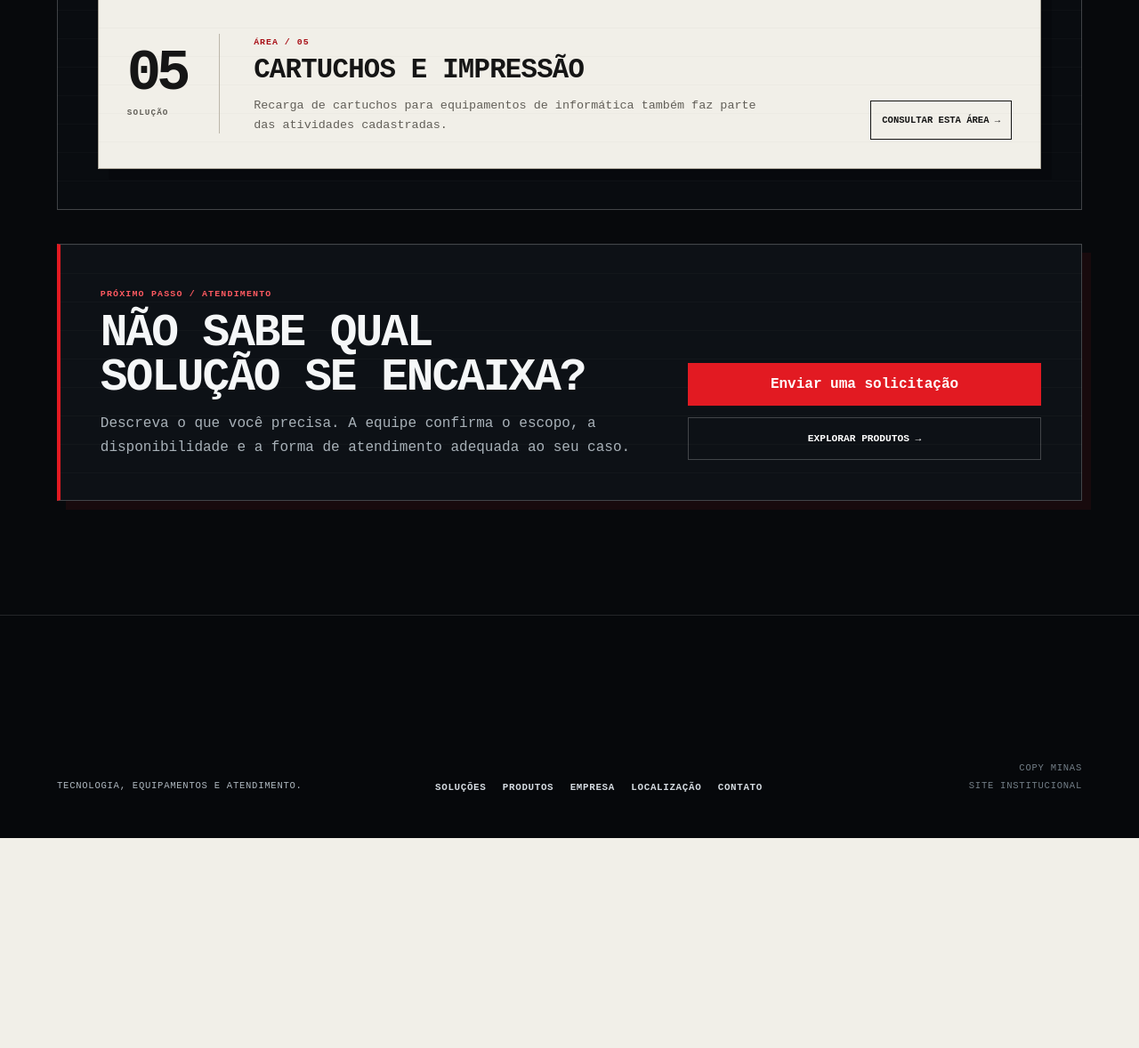
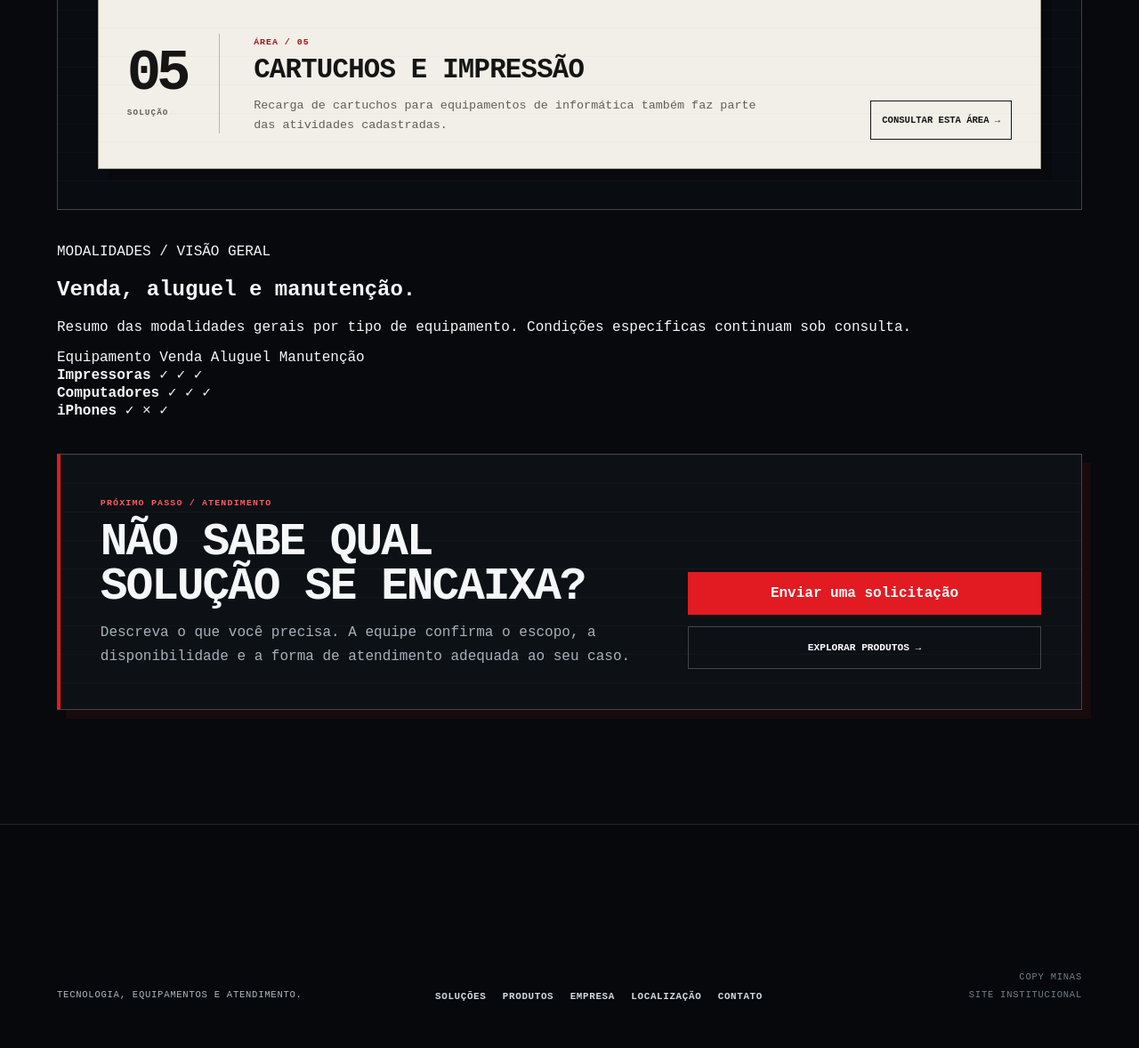
Before and after one commit to BrunoWerninghaus/site_copyminas, a Flask app: page /solucoes in a window 1280 px wide. Shown: the part 1950-3128 px from the top of the page at 89% size. Before the commit the page ends 2892 px from the top, so only its background shows below. Run offline with Flask 3, Linux system fonts and the light colour scheme.

Commit message:
Move service modality matrix to Solutions

```diff
--- a/src/copyminas/templates/public/solutions.html
+++ b/src/copyminas/templates/public/solutions.html
@@ -63,6 +63,44 @@
         </div>
     </section>
 
+
+    <section class="solutions-matrix" aria-labelledby="solutions-matrix-title">
+        <header>
+            <div>
+                <span>MODALIDADES / VISÃO GERAL</span>
+                <h2 id="solutions-matrix-title">Venda, aluguel e manutenção.</h2>
+            </div>
+            <p>Resumo das modalidades gerais por tipo de equipamento. Condições específicas continuam sob consulta.</p>
+        </header>
+
+        <div class="solutions-matrix__table" role="table" aria-label="Venda, aluguel e manutenção por tipo de equipamento">
+            <div class="solutions-matrix__row solutions-matrix__row--head" role="row">
+                <span role="columnheader">Equipamento</span>
+                <span role="columnheader">Venda</span>
+                <span role="columnheader">Aluguel</span>
+                <span role="columnheader">Manutenção</span>
+            </div>
+            <div class="solutions-matrix__row" role="row">
+                <strong role="rowheader">Impressoras</strong>
+                <span class="service-status service-status--yes" role="cell" aria-label="Venda disponível">✓</span>
+                <span class="service-status service-status--yes" role="cell" aria-label="Aluguel disponível">✓</span>
+                <span class="service-status service-status--yes" role="cell" aria-label="Manutenção disponível">✓</span>
+            </div>
+            <div class="solutions-matrix__row" role="row">
+                <strong role="rowheader">Computadores</strong>
+                <span class="service-status service-status--yes" role="cell" aria-label="Venda disponível">✓</span>
+                <span class="service-status service-status--yes" role="cell" aria-label="Aluguel disponível">✓</span>
+                <span class="service-status service-status--yes" role="cell" aria-label="Manutenção disponível">✓</span>
+            </div>
+            <div class="solutions-matrix__row" role="row">
+                <strong role="rowheader">iPhones</strong>
+                <span class="service-status service-status--yes" role="cell" aria-label="Venda disponível">✓</span>
+                <span class="service-status service-status--no" role="cell" aria-label="Aluguel não disponível">×</span>
+                <span class="service-status service-status--yes" role="cell" aria-label="Manutenção disponível">✓</span>
+            </div>
+        </div>
+    </section>
+
     <section class="solutions-decision" aria-labelledby="solutions-decision-title">
         <div>
             <span>PRÓXIMO PASSO / ATENDIMENTO</span>
```
